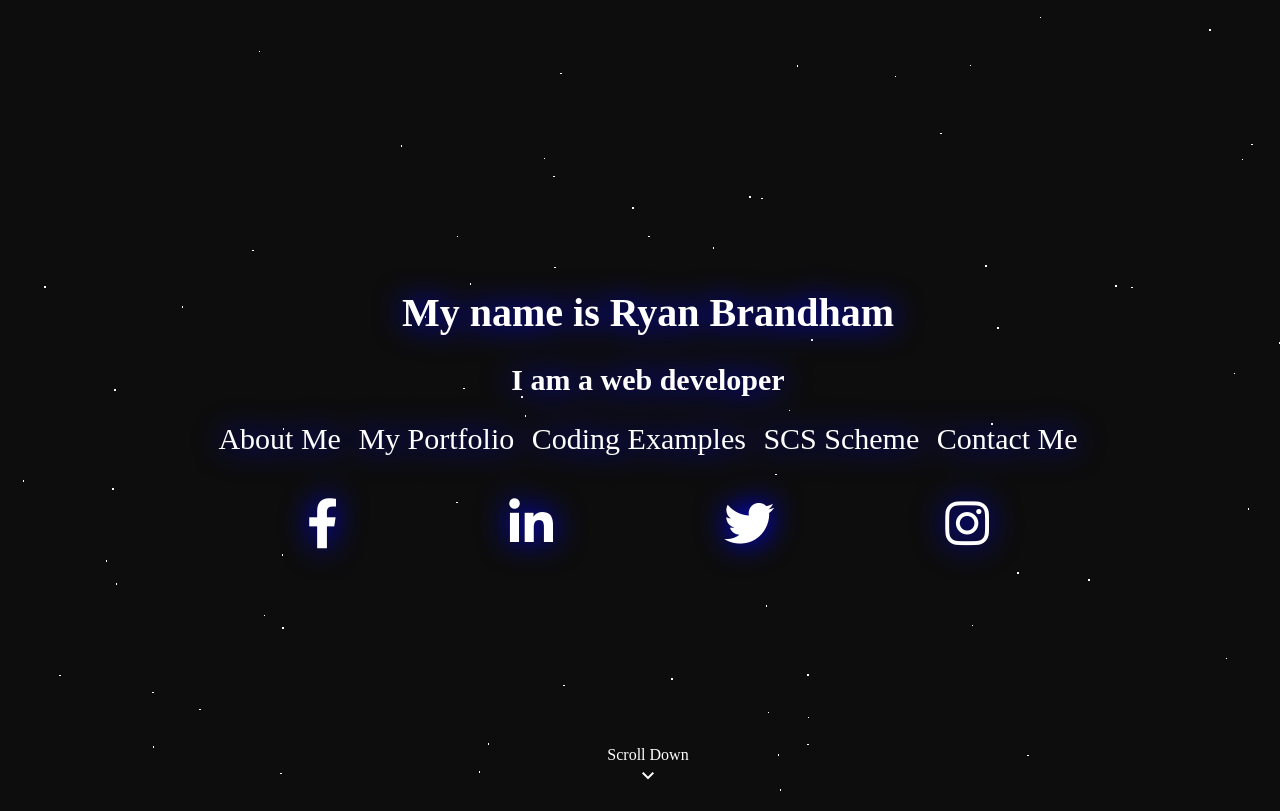
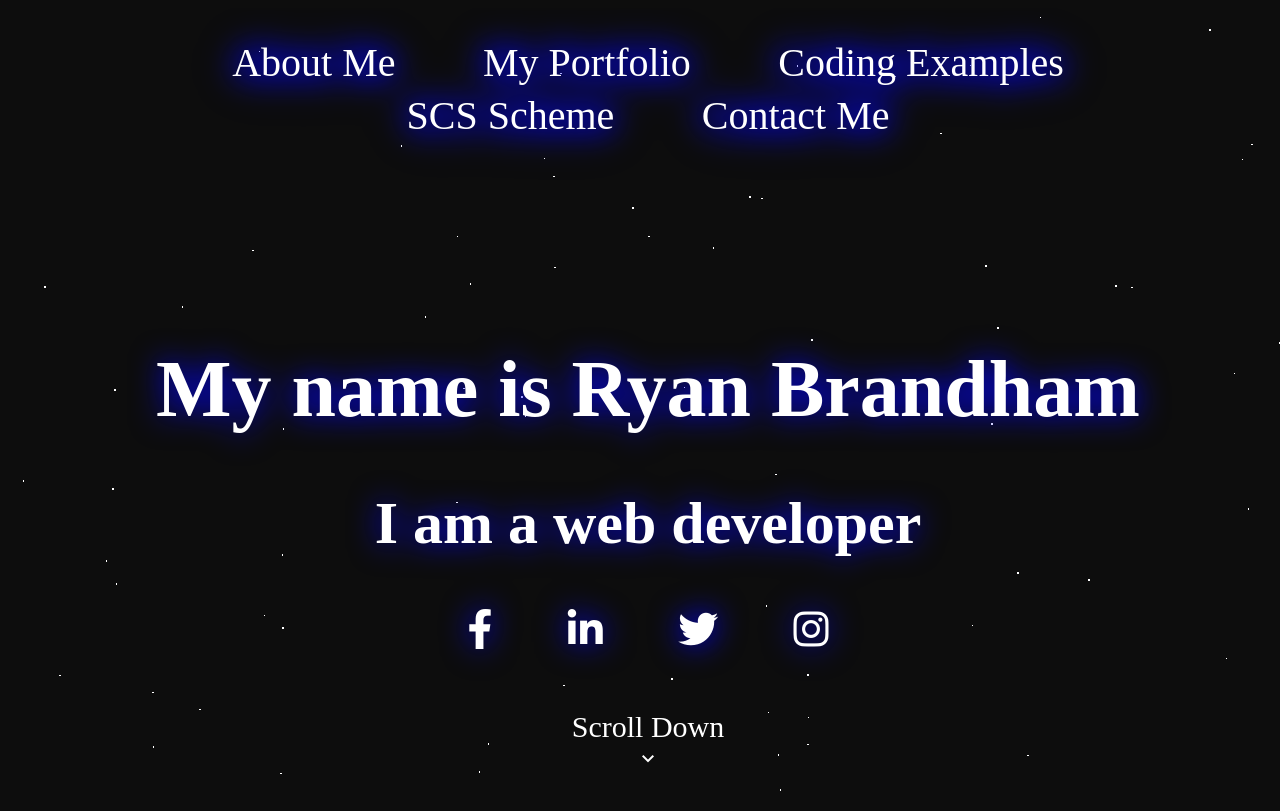
Before and after one commit to Ryanbrandham/Portfolio, a plain HTML site: page index.html in a window 1280 px wide. Shown: the top 811 px of the page. Drawn offline with nearby package versions, Linux system fonts and the light colour scheme.

Commit message:
CSS Additions/Layout Changes

```diff
--- a/_sass/_breakpoints.scss
+++ b/_sass/_breakpoints.scss
@@ -1,6 +1,20 @@
 @media (min-width: 576px) {
+    #heading {
+        top: 50px;
+        font-size: 40px !important;
+        #pages {
+            margin-bottom: 180px;
+            a {
+                font-size: 40px;
+                margin: 40px !important;
+            }
+        }
+    }
     #socials {
         justify-content: space-evenly !important;
+        font-size: 40px !important;
+        width: 50%;
+        margin: 0 auto;
     }
     #form {
         display: flex;
--- a/_sass/styles.scss
+++ b/_sass/styles.scss
@@ -42,6 +42,7 @@ body {
 
 
 #heading {
+    top: 30px;
     margin: 0 50px;
     font-size: 20px;
     position: absolute;
@@ -52,22 +53,29 @@ body {
         font-size: 22px;
         text-align: center;
         padding-bottom: 20px;
-
+        line-height: 50px;
         a {
             margin: 5px;
-
+        }
+        filter: drop-shadow(0 0 0.95rem blue);
+        :hover {
+            filter: drop-shadow(0 0 0.95rem blue);
         }
     }
     #socials {
         display: flex;
-        margin-top: 20px;
+        margin-top: 0px;
         justify-content: space-around;
-        font-size: 50px;
+        font-size: 20px;
+        :hover {
+            filter: drop-shadow(0 0 0.95rem blue);
+        }
     }
 
 }
 
 #scroll {
+    font-size: 30px;
     position: absolute;
     bottom: 0;
     color: white;
--- a/index.html
+++ b/index.html
@@ -21,8 +21,6 @@
     <body onload="draw()">
         <div class="container">
             <div id="heading">
-                <h1>My name is Ryan Brandham</h1>
-                <h2>I am a web developer</h2>
                 <div id="pages">
                     <a href="about-me.html">About Me</a>
                     <a href="#section-container">My Portfolio</a>
@@ -30,6 +28,9 @@
                     <a href="scs-scheme.html">SCS Scheme</a>
                     <a href="#get-in-touch">Contact Me</a>
                 </div>
+                <h1>My name is Ryan Brandham</h1>
+                <h2>I am a web developer</h2>
+
 
                 <div id="socials">
                     <div class="facebook">
```
Also changed, not shown: css/styles.css, 1 other file.
